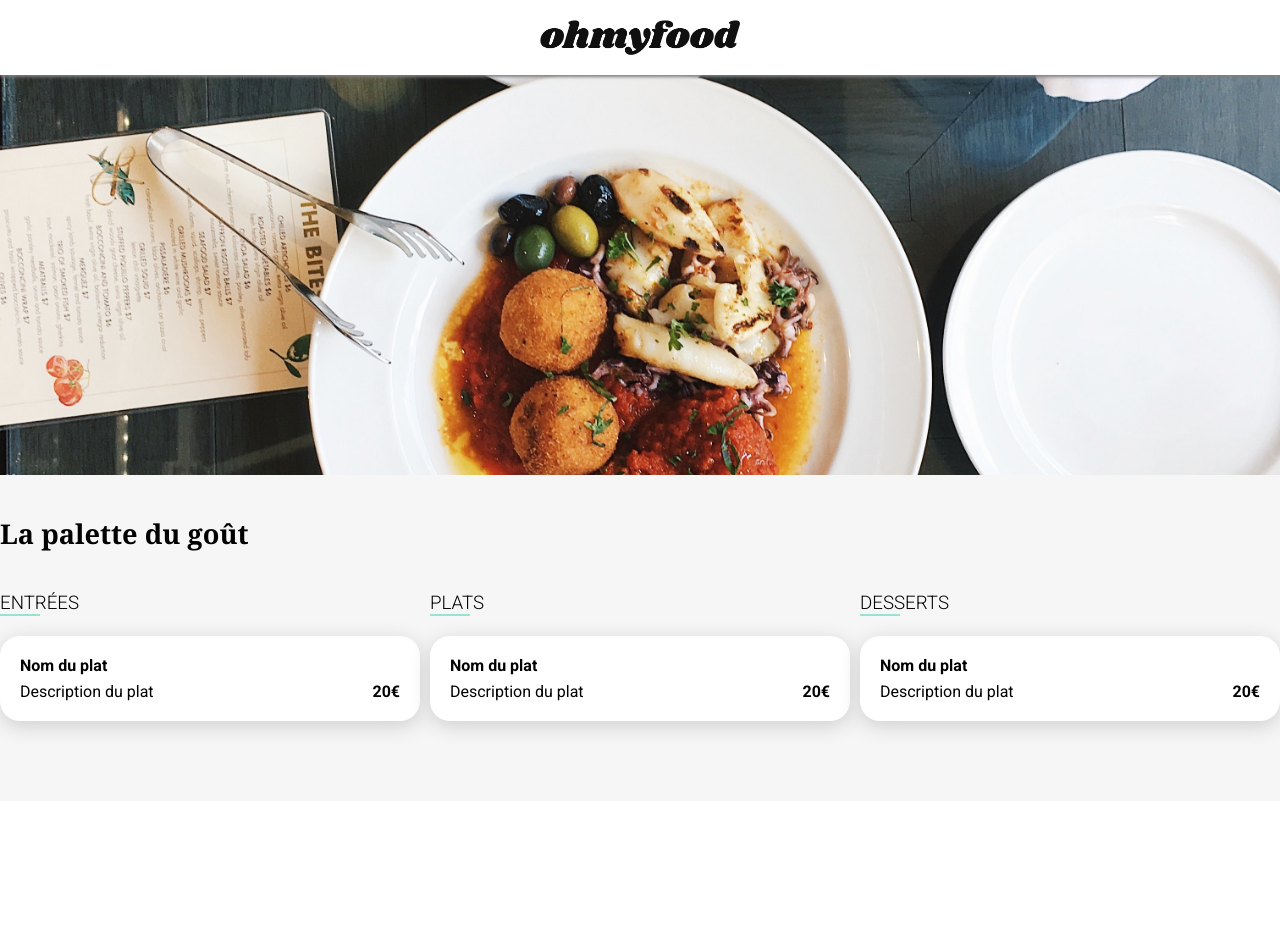
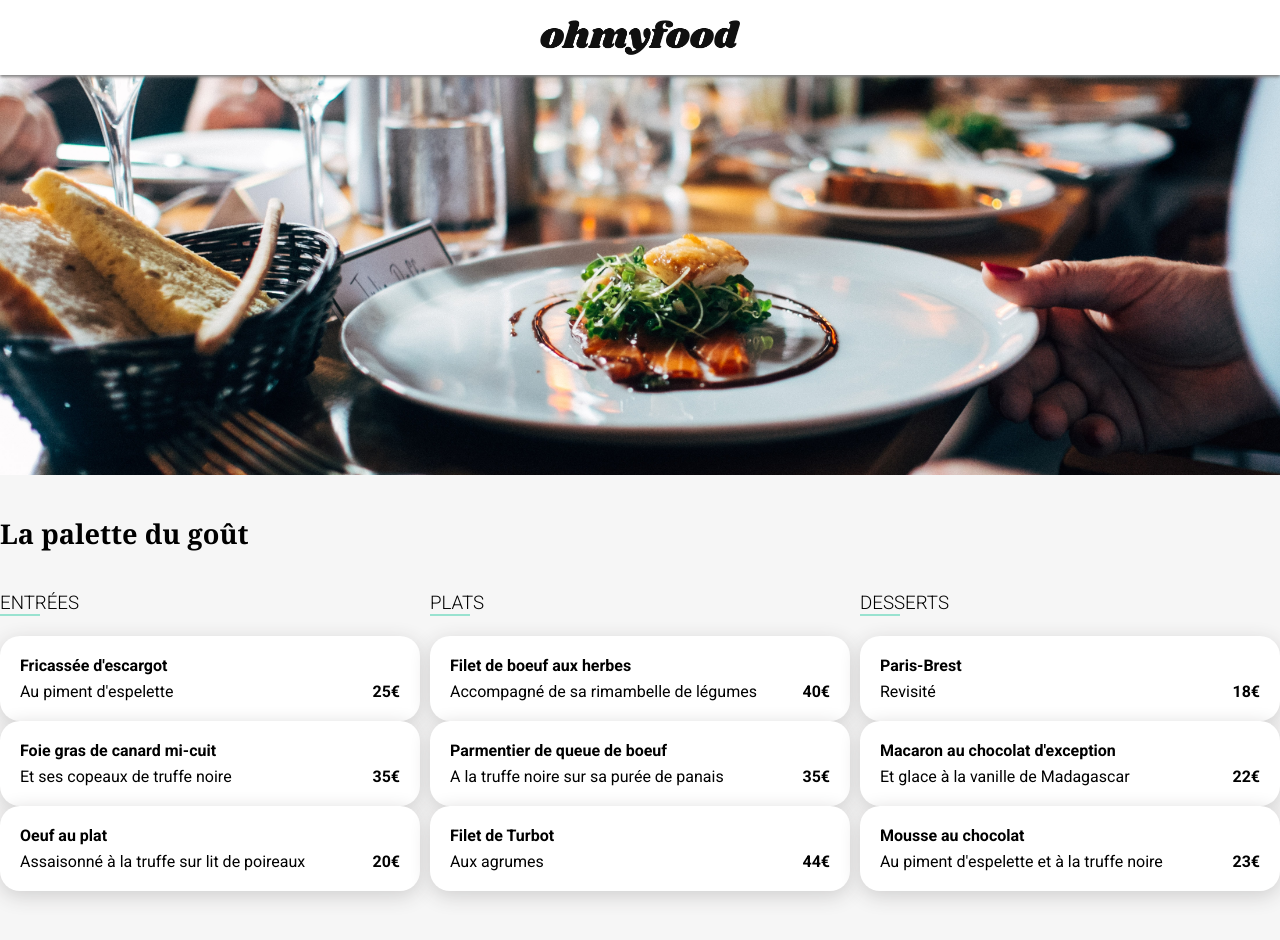
Before and after one commit to bertrand-d/oh-my-food-react, a React (Create React App) app in the folder front/: page /restaurant/0 in a window 1280 px wide. Shown: the top 940 px of the page. Before the commit the page ends 801 px from the top, so only its background shows below. Built offline with nearby package versions, Linux system fonts and the light colour scheme; a web font is replaced by a local one.

Commit message:
add dynamic dished

```diff
--- /dev/null
+++ b/front/src/components/CardDish.js
@@ -0,0 +1,16 @@
+function CardDish(props) {
+    return (
+        <div className="card-dish">
+            <div className="informations-dish">
+                <p className="name-dish">{props.name}</p>
+                <p className="description-dish">{props.description}</p>
+            </div>
+            <p className="price-dish">{props.price}</p>
+            <span className="check-dish">
+                <img src={'/checked.png'} className="dish-icon" alt="fav-icon"></img>
+            </span>
+        </div>
+    );
+}
+
+export default CardDish;
--- a/front/src/components/CardRestaurant.js
+++ b/front/src/components/CardRestaurant.js
@@ -2,7 +2,7 @@ import { Link } from 'react-router-dom'
 
 function CardRestaurant(props) {
     return (
-        <Link to= {"/restaurant/" + props.id} className="card-restaurant">
+        <Link to= {"restaurant/" + props.id} className="card-restaurant">
             <div className="top">
                 <img src={"restaurants/" + props.picture } className="img-restaurant" alt="restaurant"></img>
                 {
--- a/front/src/pages/RestaurantPage.js
+++ b/front/src/pages/RestaurantPage.js
@@ -1,51 +1,56 @@
+import {useSelector} from 'react-redux'
+import { useParams } from "react-router-dom";
+import CardDish from "../components/CardDish";
+
 function RestaurantPage() {
+    const restaurants = useSelector(state => state.restaurant)
+    const idParam = useParams("&id=").id.replace('&id=',"")
+    let oneRestaurant;
+
+    for(let i = 0; i < restaurants.length; i++) {
+        if(restaurants[i].id === idParam) {
+            oneRestaurant = restaurants[i]
+        }
+    }
+
     return (
         <div id="restaurant-page">
             <div className="img-cover">
-                <img src={"/restaurants/la_note_enchantee.jpg" } alt="restaurant"></img>
+                <img src={"/restaurants/" + oneRestaurant.picture } alt="restaurant"></img>
             </div>
             <section className="menu">
                 <div className="menu-content">
-                    <h2 className="second-title script">La palette du goût</h2>
+                    <h2 className="second-title script">{oneRestaurant.name}</h2>
                     <div className="menu-container">
                         <div className="menu-column">
                             <h3 className="category-title">Entrées</h3>
-                            <div className="card-dish">
-                                <div className="informations-dish">
-                                    <p className="name-dish">Nom du plat</p>
-                                    <p className="description-dish">Description du plat</p>
-                                </div>
-                                <p className="price-dish">20€</p>
-                                <span className="check-dish">
-                                    <img src={'/checked.png'} className="dish-icon" alt="fav-icon"></img>
-                                </span>
-                            </div>
+                            {
+                                oneRestaurant.recipes[0].starters.map((starter, index) => {
+                                    return(
+                                        <CardDish key={index} name={starter.name} description={starter.description} price={starter.price}/>
+                                    )
+                                })
+                            }
                         </div>
                         <div className="menu-column">
                             <h3 className="category-title">Plats</h3>
-                            <div className="card-dish">
-                                <div className="informations-dish">
-                                    <p className="name-dish">Nom du plat</p>
-                                    <p className="description-dish">Description du plat</p>
-                                </div>
-                                <p className="price-dish">20€</p>
-                                <span className="check-dish">
-                                    <img src={'/checked.png'} className="dish-icon" alt="fav-icon"></img>
-                                </span>
-                            </div>
+                            {
+                                oneRestaurant.recipes[0].dishes.map((dish, index) => {
+                                    return(
+                                        <CardDish key={index} name={dish.name} description={dish.description} price={dish.price}/>
+                                    )
+                                })
+                            }
                         </div>
                         <div className="menu-column">
                             <h3 className="category-title">Desserts</h3>
-                            <div className="card-dish">
-                                <div className="informations-dish">
-                                    <p className="name-dish">Nom du plat</p>
-                                    <p className="description-dish">Description du plat</p>
-                                </div>
-                                <p className="price-dish">20€</p>
-                                <span className="check-dish">
-                                    <img src={'/checked.png'} className="dish-icon" alt="fav-icon"></img>
-                                </span>
-                            </div>
+                            {
+                                oneRestaurant.recipes[0].desserts.map((dessert, index) => {
+                                    return(
+                                        <CardDish key={index} name={dessert.name} description={dessert.description} price={dessert.price}/>
+                                    )
+                                })
+                            }
                         </div>
                     </div>
                 </div>
```
